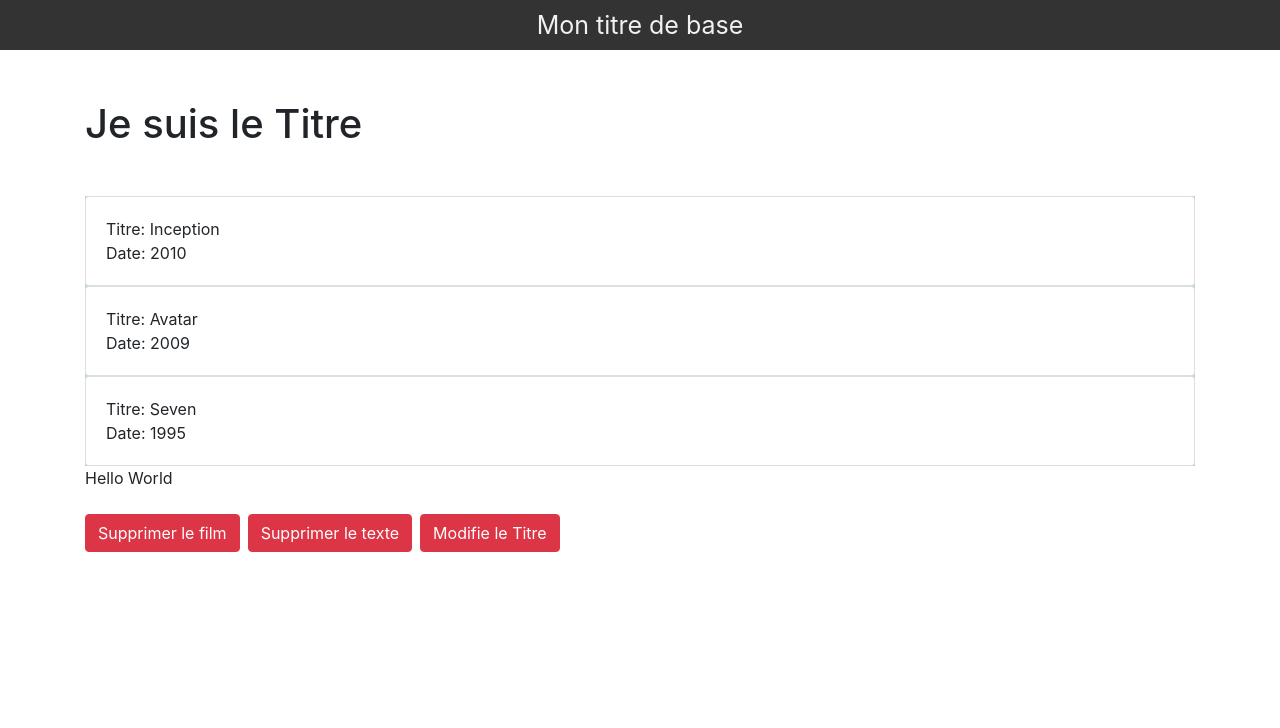
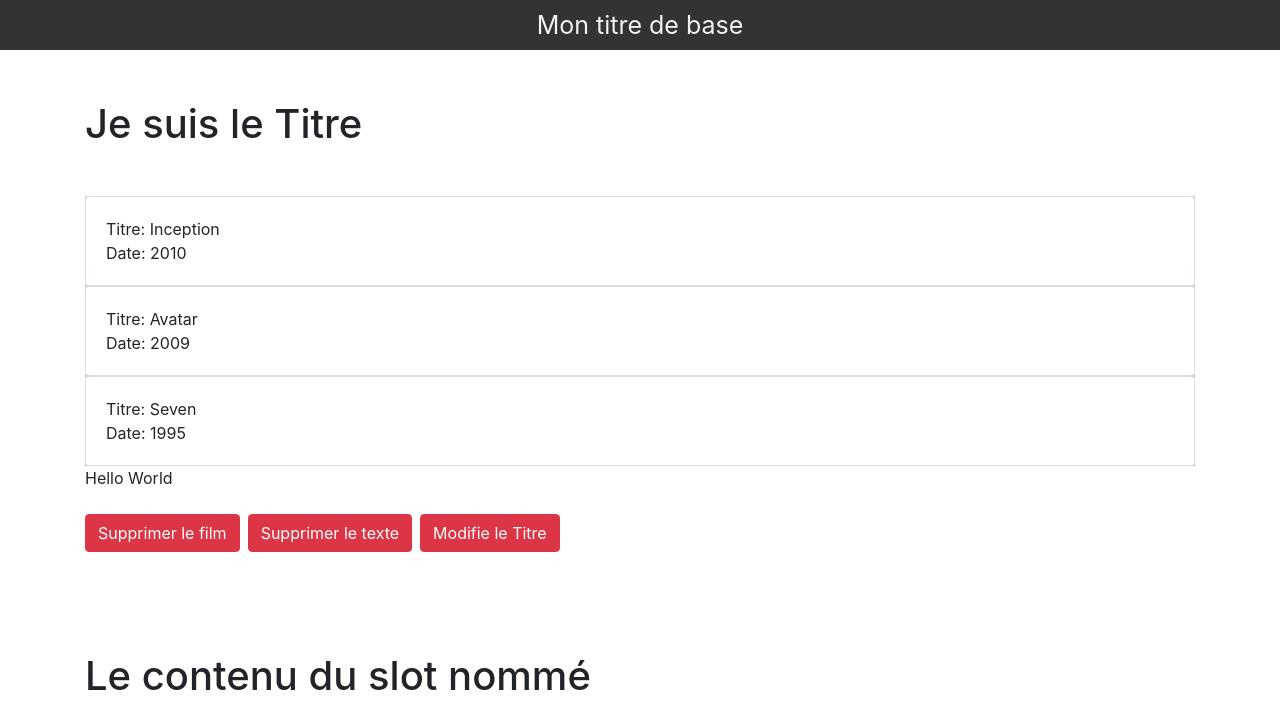
Before and after one commit to Thiernomdou/Vue_Formation, a Vue app: page / in a window 1280 px wide. Shown: the top 728 px of the page. Built offline with nearby package versions, Linux system fonts and the light colour scheme.

Commit message:
les slots

```diff
--- a/src/components/Contenu-name.vue
+++ b/src/components/Contenu-name.vue
@@ -3,7 +3,13 @@
 
         <h1>{{ titre }}</h1>
 
-        <liste v-bind:myArr="myArr" :txt="txt" v-on:changeTitre="changementTitre($event)"></liste>
+        <liste v-bind:myArr="myArr" :txt="txt" v-on:changeTitre="changementTitre($event)">
+            <template v-slot:info>
+                <h1>Le contenu du slot nommé</h1>
+            </template>
+        </liste>
+
+
 
     </div>
 
--- a/src/components/Liste/Liste-fruits.vue
+++ b/src/components/Liste/Liste-fruits.vue
@@ -15,6 +15,8 @@
         <div @click="supprFilm" class="btn btn-danger mt-2">Supprimer le film</div>
         <div @click="supprTxt" class="btn btn-danger mt-2 ml-2">Supprimer le texte</div>
         <div @click="changeTitre" class="btn btn-danger mt-2 ml-2">Modifie le Titre</div>
+
+        <slot name="info"></slot>
 
     </div>
 </template>
```
